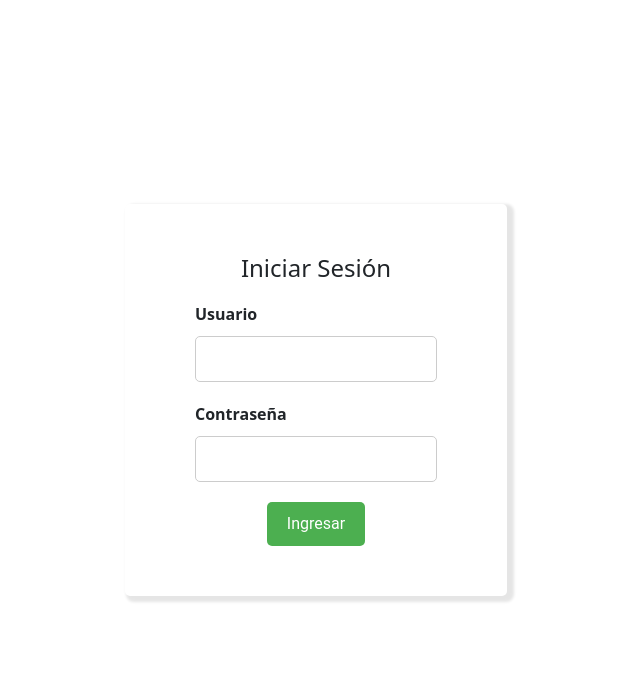
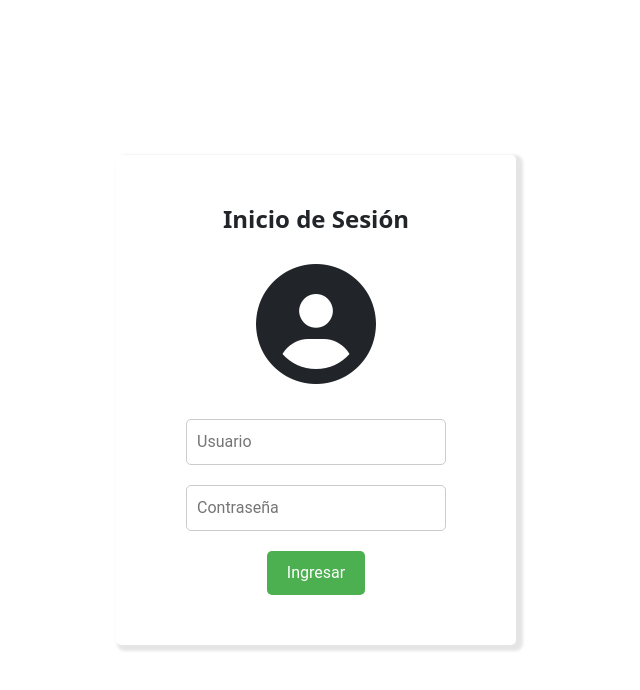
Before and after one commit to desquivelre/cuestionario-fronted, an Angular app: page /login in a window 1280 px wide. Shown: the top 690 px of the page, without its empty margins (324-964 px from the left). Built offline with nearby package versions, Linux system fonts and the light colour scheme; no server answers.

Commit message:
Antes de intentar desployear

```diff
--- a/src/app/instrucciones/instrucciones.component.ts
+++ b/src/app/instrucciones/instrucciones.component.ts
@@ -8,8 +8,8 @@ import { Router, ActivatedRoute} from '@angular/router';
 })
 export class InstruccionesComponent {
 
-  private codigousuario: Number;
-  private ccuestionario: Number;
+  public codigousuario: Number;
+  public ccuestionario: Number;
 
   constructor(private activatedRoute: ActivatedRoute, private router: Router) { }
 
--- a/src/app/login/login.component.css
+++ b/src/app/login/login.component.css
@@ -1,3 +1,4 @@
+@import '~@fortawesome/fontawesome-free/css/all.min.css';
 /* Estilos para el contenedor del formulario */
 .login-container {
     display: flex;
@@ -20,6 +21,12 @@
     font-size: 24px;
     margin-bottom: 20px;
     text-align: center;
+    font-weight: 600;
+  }
+
+  .login-form i{
+    margin-bottom: 15px;
+    margin-top: 30px;
   }
 
   .login-form label {
--- a/src/app/login/login.component.html
+++ b/src/app/login/login.component.html
@@ -1,11 +1,12 @@
 <div class="login-container">
   <form class="login-form" (ngSubmit)="login()">
-    <h2>Iniciar Sesión</h2>
+    <h2>Inicio de Sesión<i class="fa-solid fa-circle-user fa-5x"></i></h2>
+
     <p *ngIf="errorMessage" class="error-message">{{ errorMessage }}</p>
-    <label for="username">Usuario</label>
-    <input type="text" id="username" name="username" required [(ngModel)]="username">
-    <label for="password">Contraseña</label>
-    <input type="password" id="password" name="password" required [(ngModel)]="password">
+    <!-- <label for="username">Usuario</label> -->
+    <input type="text" id="username" name="username" required [(ngModel)]="username" placeholder="Usuario">
+    <!-- <label for="password">Contraseña</label> -->
+    <input type="password" id="password" name="password" required [(ngModel)]="password" placeholder="Contraseña">
     <button type="submit">
         Ingresar
     </button>
```
